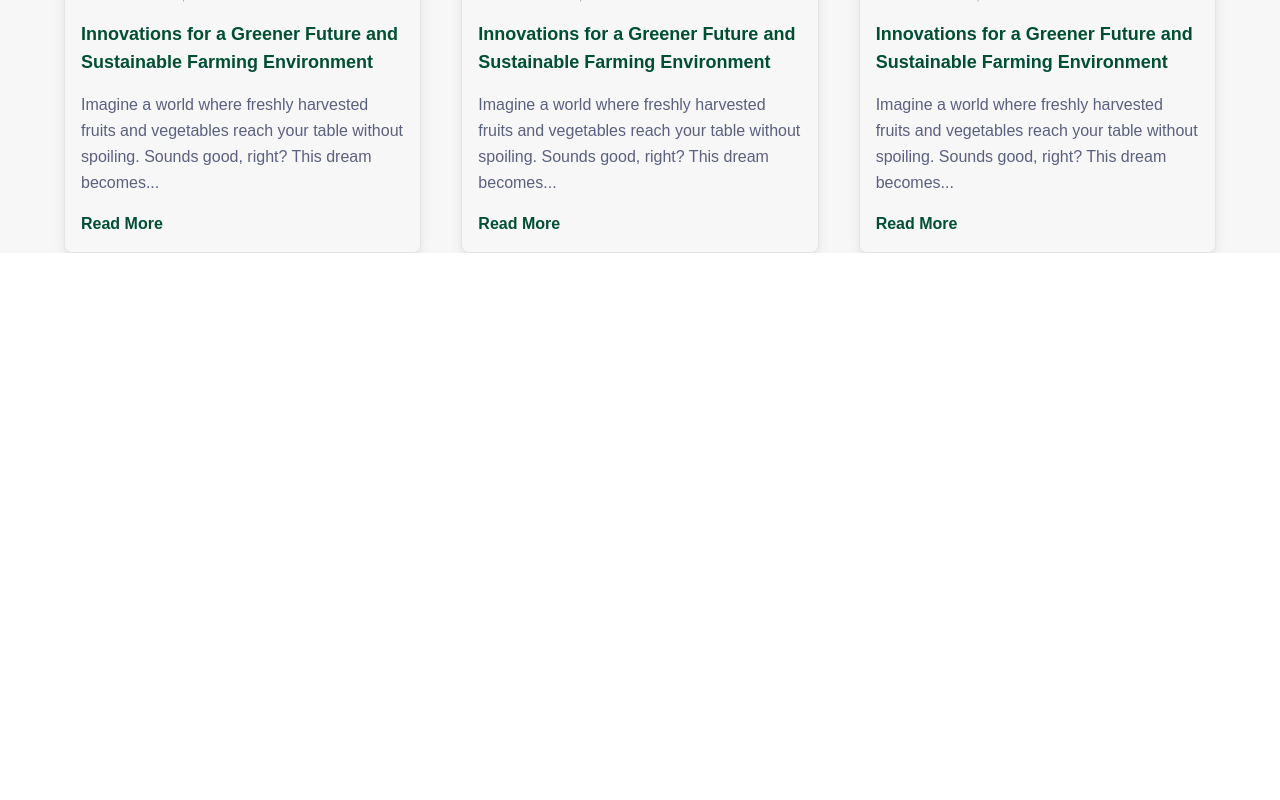
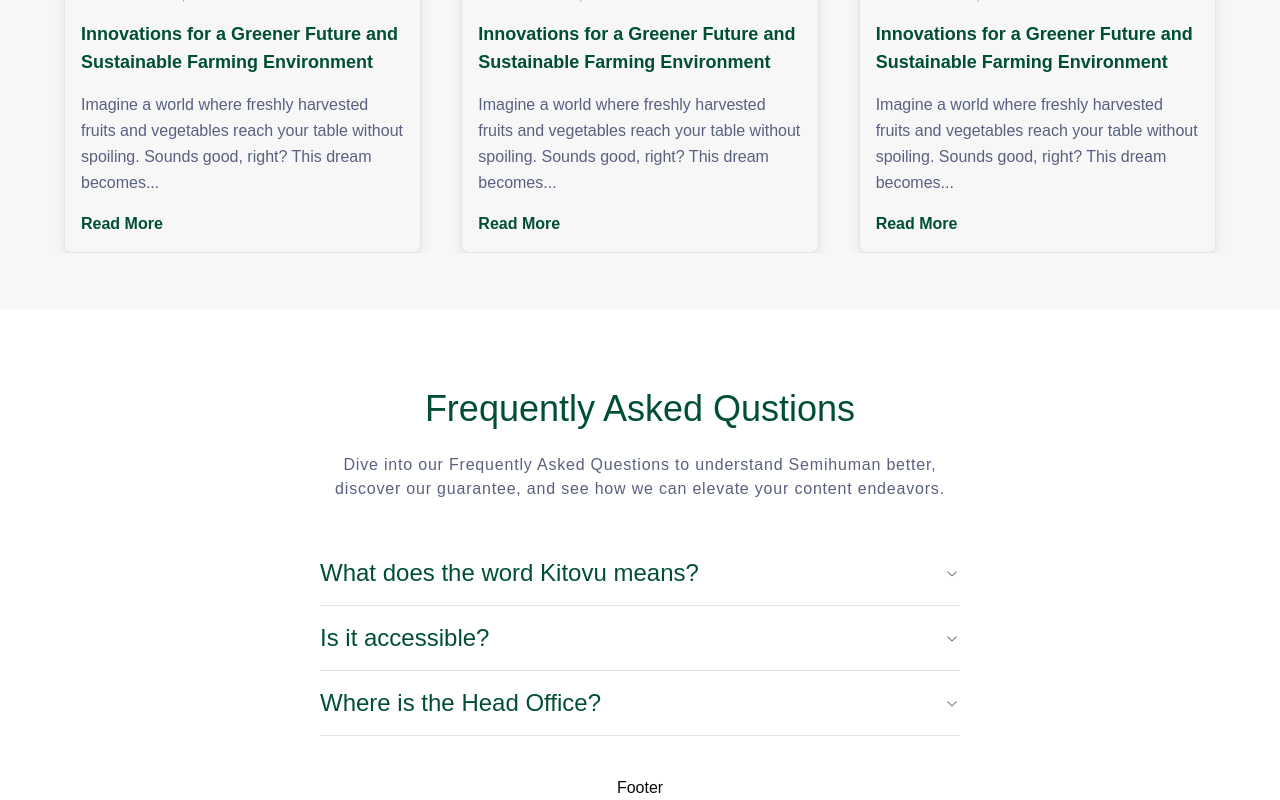
Before and after one commit to LivingHopeDev/kitovu-website-new, a Next.js app: page / in a window 1280 px wide. Shown: the part 2309-3109 px from the top of the page. Before the commit the page ends 2602 px from the top, so only its background shows below. Built offline with nearby package versions, Linux system fonts and the light colour scheme.

Commit message:
feat: faq

```diff
--- a/app/layout.tsx
+++ b/app/layout.tsx
@@ -4,6 +4,7 @@ import "../styles/custom.css";
 import "./globals.css";
 import { siteConfig } from "@/constant/config";
 import Nav from "@components/Nav";
+import Footer from "@components/Footer";
 
 export const metadata: Metadata = {
   metadataBase: new URL(siteConfig.url),
@@ -46,6 +47,7 @@ export default function RootLayout({
         <main className="app">
           <Nav />
           {children}
+          <Footer />
         </main>
       </body>
     </html>
--- a/app/page.tsx
+++ b/app/page.tsx
@@ -1,6 +1,7 @@
 import Hero from "@components/Home/Hero";
 import Testimonies from "@components/Home/Testimonies";
 import NewsHighlight from "@components/Home/NewsHighlight";
+import FAQ from "@components/Home/FAQ";
 
 export default function Home() {
   return (
@@ -8,6 +9,7 @@ export default function Home() {
       <Hero />
       <Testimonies />
       <NewsHighlight />
+      <FAQ />
     </>
   );
 }
--- /dev/null
+++ b/components/Home/FAQ.tsx
@@ -0,0 +1,59 @@
+import {
+  Accordion,
+  AccordionContent,
+  AccordionItem,
+  AccordionTrigger,
+} from "@/components/ui/accordion";
+
+const faqs = [
+  {
+    id: 1,
+    question: "What does the word Kitovu means?",
+    answer: "Kitovu is a swahili word that means Hub",
+  },
+  {
+    id: 2,
+    question: "Is it accessible?",
+    answer:
+      " Lorem ipsum dolor sit amet consectetur adipisicing elit. Fugit,provident nihil eaque blanditiis magni reiciendis vel doloribusmolestiae, ea facere incidunt beatae, at obcaecati voluptates atque.Sapiente voluptatibus perferendis eligendi",
+  },
+  {
+    id: 2,
+    question: "Where is the Head Office?",
+    answer:
+      " Lorem ipsum dolor sit amet consectetur adipisicing elit. Fugit,provident nihil eaque blanditiis magni reiciendis vel doloribusmolestiae, ea facere incidunt beatae, at obcaecati voluptates atque.Sapiente voluptatibus perferendis eligendi",
+  },
+];
+const FAQ = () => {
+  return (
+    <section className=" max-w-[40rem] my-10">
+      <div className="flex flex-col gap-6 items-center w-full">
+        <h2 className="text-2xl md:text-4xl">Frequently Asked Qustions</h2>
+        <p className="text-center tracking-tighter md:tracking-wider max-w-3xl text-md mb-10">
+          Dive into our Frequently Asked Questions to understand Semihuman
+          better, discover our guarantee, and see how we can elevate your
+          content endeavors.
+        </p>
+      </div>
+      {/* THE FAQs */}
+      <div>
+        {faqs.map((faq) => (
+          <>
+            <Accordion type="single" collapsible>
+              <AccordionItem value="item-1">
+                <AccordionTrigger className="text-2xl">
+                  {faq.question}
+                </AccordionTrigger>
+                <AccordionContent className="text-lg text-[var(--nav-color)]">
+                  {faq.answer}
+                </AccordionContent>
+              </AccordionItem>
+            </Accordion>
+          </>
+        ))}
+      </div>
+    </section>
+  );
+};
+
+export default FAQ;
--- a/components/Home/NewsHighlight.tsx
+++ b/components/Home/NewsHighlight.tsx
@@ -40,7 +40,7 @@ const news: newsInterface[] = [
 ];
 const NewsHighlight = () => {
   return (
-    <section className="bg-[#E5E5E54D] flex flex-col items-center pt-10 my-10 space-y-10 w-screen">
+    <section className="bg-[#E5E5E54D] flex flex-col items-center pt-10 my-10 space-y-10 w-screen pb-14">
       <h2 className="text-2xl md:text-4xl">Keep up with the latest news</h2>
 
       <p className="text-center tracking-tighter md:tracking-wider max-w-3xl text-md">
--- /dev/null
+++ b/components/ui/accordion.tsx
@@ -0,0 +1,57 @@
+"use client"
+
+import * as React from "react"
+import * as AccordionPrimitive from "@radix-ui/react-accordion"
+import { ChevronDownIcon } from "@radix-ui/react-icons"
+
+import { cn } from "@/lib/utils"
+
+const Accordion = AccordionPrimitive.Root
+
+const AccordionItem = React.forwardRef<
+  React.ElementRef<typeof AccordionPrimitive.Item>,
+  React.ComponentPropsWithoutRef<typeof AccordionPrimitive.Item>
+>(({ className, ...props }, ref) => (
+  <AccordionPrimitive.Item
+    ref={ref}
+    className={cn("border-b", className)}
+    {...props}
+  />
+))
+AccordionItem.displayName = "AccordionItem"
+
+const AccordionTrigger = React.forwardRef<
+  React.ElementRef<typeof AccordionPrimitive.Trigger>,
+  React.ComponentPropsWithoutRef<typeof AccordionPrimitive.Trigger>
+>(({ className, children, ...props }, ref) => (
+  <AccordionPrimitive.Header className="flex">
+    <AccordionPrimitive.Trigger
+      ref={ref}
+      className={cn(
+        "flex flex-1 items-center justify-between py-4 text-sm font-medium transition-all hover:underline [&[data-state=open]>svg]:rotate-180",
+        className
+      )}
+      {...props}
+    >
+      {children}
+      <ChevronDownIcon className="h-4 w-4 shrink-0 text-muted-foreground transition-transform duration-200" />
+    </AccordionPrimitive.Trigger>
+  </AccordionPrimitive.Header>
+))
+AccordionTrigger.displayName = AccordionPrimitive.Trigger.displayName
+
+const AccordionContent = React.forwardRef<
+  React.ElementRef<typeof AccordionPrimitive.Content>,
+  React.ComponentPropsWithoutRef<typeof AccordionPrimitive.Content>
+>(({ className, children, ...props }, ref) => (
+  <AccordionPrimitive.Content
+    ref={ref}
+    className="overflow-hidden text-sm data-[state=closed]:animate-accordion-up data-[state=open]:animate-accordion-down"
+    {...props}
+  >
+    <div className={cn("pb-4 pt-0", className)}>{children}</div>
+  </AccordionPrimitive.Content>
+))
+AccordionContent.displayName = AccordionPrimitive.Content.displayName
+
+export { Accordion, AccordionItem, AccordionTrigger, AccordionContent }
--- a/package.json
+++ b/package.json
@@ -9,6 +9,7 @@
     "lint": "next lint"
   },
   "dependencies": {
+    "@radix-ui/react-accordion": "^1.2.1",
     "@radix-ui/react-dropdown-menu": "^2.1.1",
     "@radix-ui/react-icons": "^1.3.0",
     "@radix-ui/react-navigation-menu": "^1.2.0",
--- a/tailwind.config.ts
+++ b/tailwind.config.ts
@@ -55,6 +55,28 @@ const config: Config = {
   			lg: 'var(--radius)',
   			md: 'calc(var(--radius) - 2px)',
   			sm: 'calc(var(--radius) - 4px)'
+  		},
+  		keyframes: {
+  			'accordion-down': {
+  				from: {
+  					height: '0'
+  				},
+  				to: {
+  					height: 'var(--radix-accordion-content-height)'
+  				}
+  			},
+  			'accordion-up': {
+  				from: {
+  					height: 'var(--radix-accordion-content-height)'
+  				},
+  				to: {
+  					height: '0'
+  				}
+  			}
+  		},
+  		animation: {
+  			'accordion-down': 'accordion-down 0.2s ease-out',
+  			'accordion-up': 'accordion-up 0.2s ease-out'
   		}
   	}
   },
```
Also changed, not shown: 1 other file (tests, documents, lock files or other folders).
